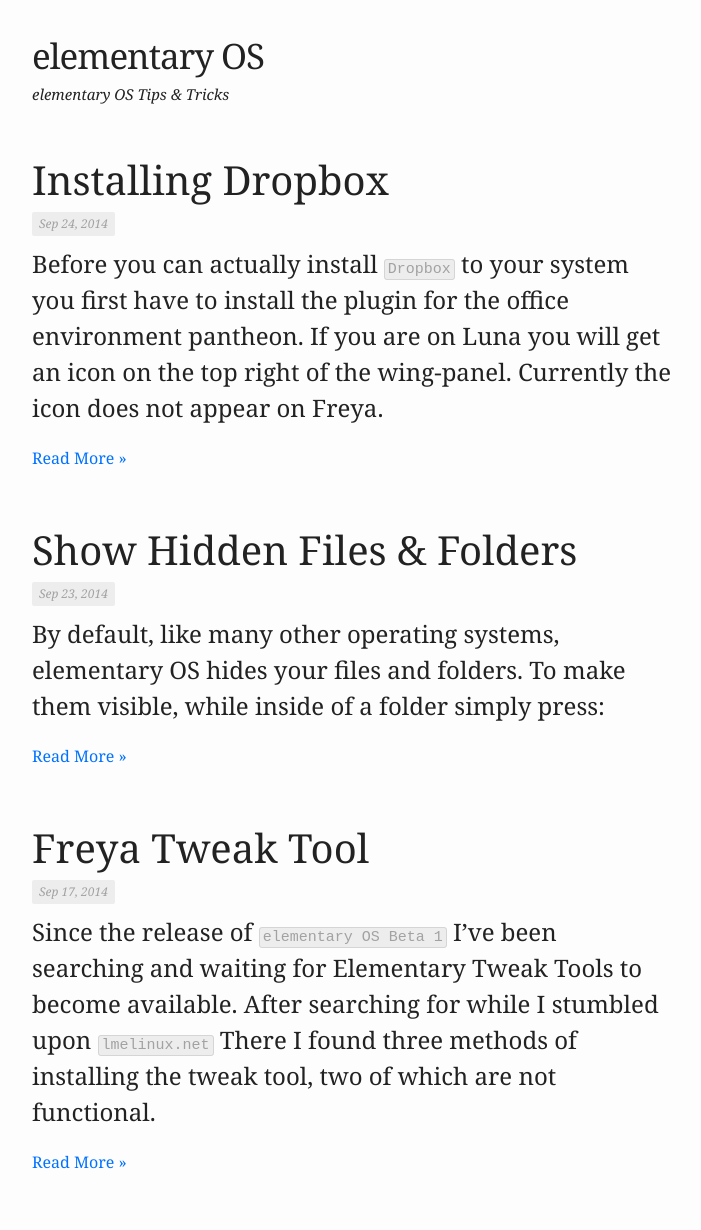
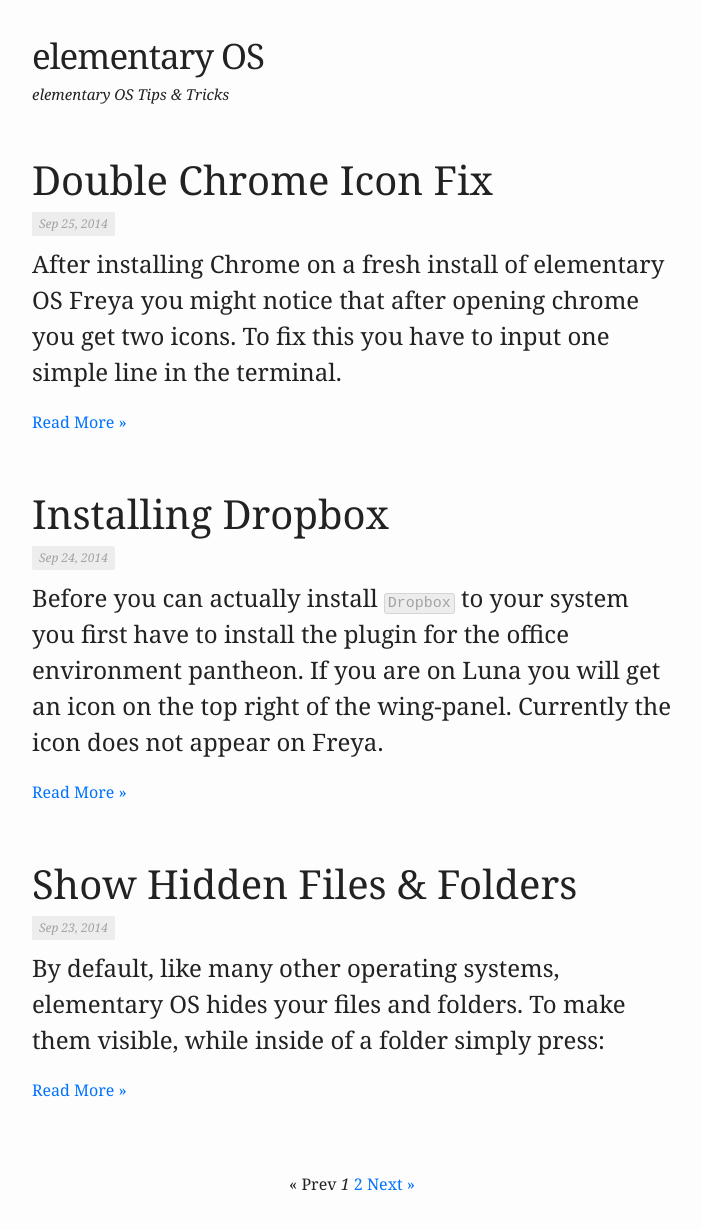
Before and after one commit to timbog80/timbog80.github.io, a Jekyll site: the page built from index.html, in a window 1280 px wide and 1246 px high. Shown: the top 1230 px of the window, without its empty margins (288-989 px from the left). Built offline with Jekyll 4.4.1, drawn with Linux system fonts in a browser that asks for light colours; nearby versions of some CDN libraries; the list of posts is cut into pages by our own code.

Commit message:
add new post

```diff
--- a/_posts/2014-09-17-welcome-to-jekyll.markdown
+++ b/_posts/2014-09-17-welcome-to-jekyll.markdown
@@ -1,7 +1,7 @@
 ---
 layout: post
 title:  "Freya Tweak Tool"
-date:   2014-09-17 16:21:26
+date:   2014-09-17
 categories: jekyll update
 ---
 
--- a/_posts/2014-09-23-show-hidden-files.markdown
+++ b/_posts/2014-09-23-show-hidden-files.markdown
@@ -1,7 +1,7 @@
 ---
 layout: post
 title:  "Show Hidden Files & Folders"
-date:   2014-09-23 16:21:26
+date:   2014-09-23
 categories: jekyll update
 ---
 
--- a/_posts/2014-09-24-installing-dropbox.markdown
+++ b/_posts/2014-09-24-installing-dropbox.markdown
@@ -1,7 +1,7 @@
 ---
 layout: post
 title:  "Installing Dropbox"
-date:   2014-09-24 16:21:26
+date:   2014-09-24
 categories: jekyll update
 ---
 
--- /dev/null
+++ b/_posts/2014-09-25-double-chrome-icon.markdown
@@ -0,0 +1,20 @@
+---
+layout: post
+title:  "Double Chrome Icon Fix"
+date:   2014-09-25
+categories: jekyll update
+---
+
+After installing Chrome on a fresh install of elementary OS Freya you might notice that after opening chrome you get two icons. To fix this you have to input one simple line in the terminal.
+
+{% highlight html %}
+sudo scratch-text-editor /usr/share/applications/google-chrome.desktop
+{% endhighlight %}
+
+Now you'll see a `scratch` window pop up. Under `[Desktop Entry]` paste the following line of code:
+
+{% highlight html %}
+StartupWMClass=Google-chrome-stable
+{% endhighlight %}
+
+After all that close chrome if opened, and remove the chrome icon from the plank. Then re-lock it back to the plank. In you still get the same results at before, restart and re-lock.
```
Also changed, not shown: 3 other files.
